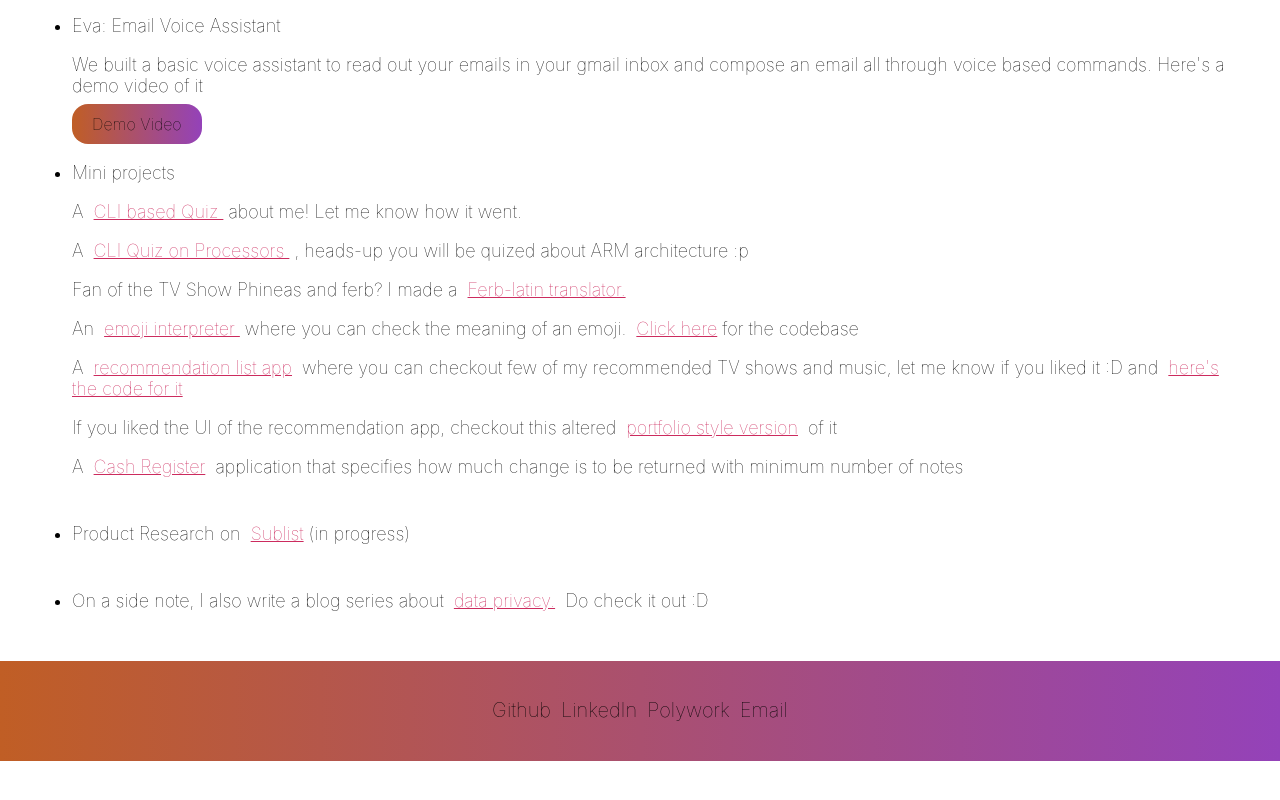
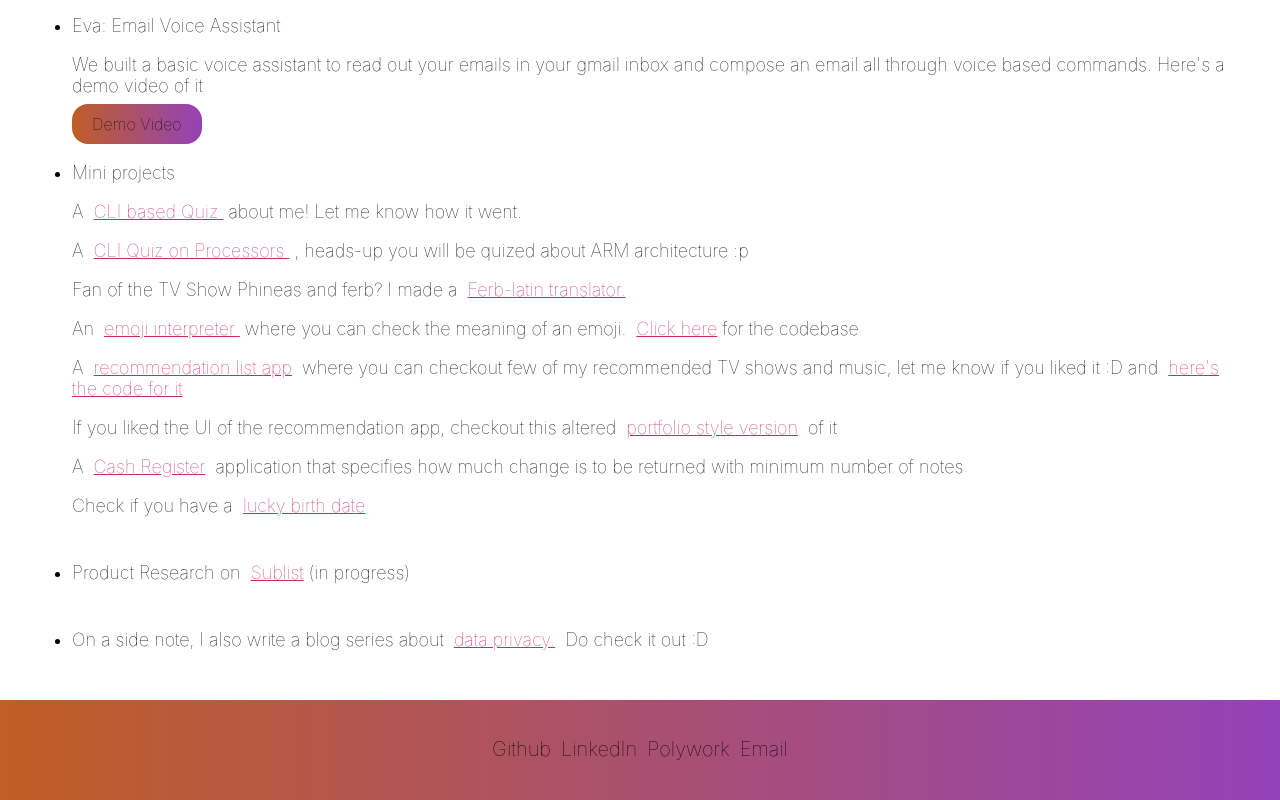
Before and after one commit to shreydd/portfolio, a React (Create React App) app: page /Work in a window 1280 px wide. Shown: the part 700-1500 px from the top of the page. Before the commit the page ends 1461 px from the top, so only its background shows below. Built offline with nearby package versions, Linux system fonts and the light colour scheme; the HTML template or start-up script is replaced by a standard one.

Commit message:
Update Work.js

```diff
--- a/src/Work.js
+++ b/src/Work.js
@@ -46,6 +46,7 @@ const Work = () => {
               <p className="brief miniTheme">A <a href="https://1rg1z.csb.app/"> recommendation list app</a> where you can checkout few of my recommended TV shows and music, let me know if you liked it :D and <a href="https://codesandbox.io/s/recommendations-1rg1z">here's the code for it</a> </p>
               <p className="brief miniTheme">If you liked the UI of the recommendation app, checkout this altered <a href="https://codesandbox.io/s/rec-design-portfolio-u8u0z">portfolio style version</a> of it</p>
               <p className="brief miniTheme">A <a href="https://cash-register.shreydd.repl.co/">Cash Register</a> application that specifies how much change is to be returned with minimum number of notes</p>
+              <p className="brief miniTheme">Check if you have a <a href="https://luckybirthday.shreydd.repl.co/">lucky birth date</a> </p>
           </li>
 
           <li>
```
